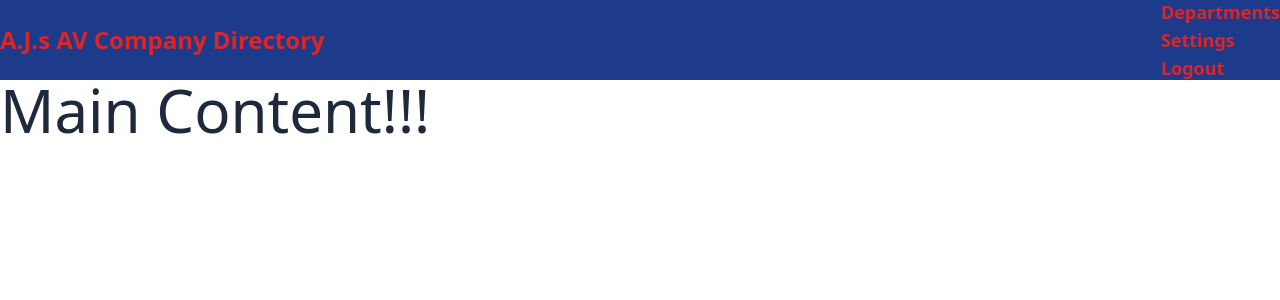
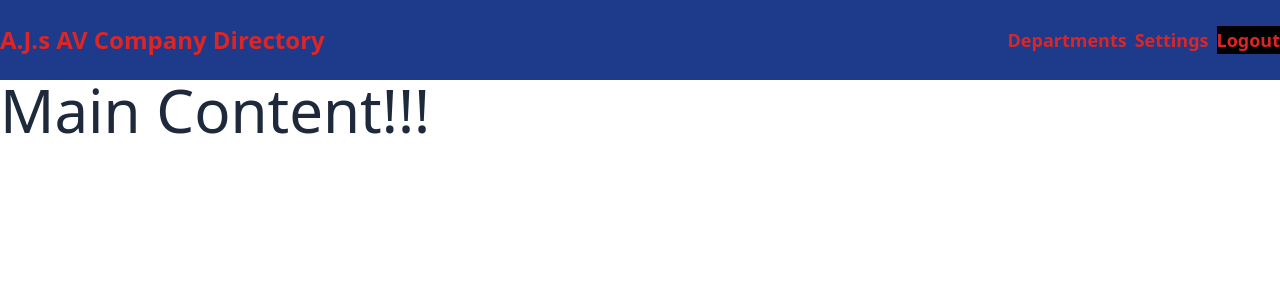
Before and after one commit to preemo956/vue-company-directory, a Vue app: page / in a window 1280 px wide. Shown: the top 300 px of the page. Built offline with nearby package versions, Linux system fonts and the light colour scheme; the HTML template or start-up script is replaced by a standard one.

Commit message:
added navigation layout

```diff
--- a/src/components/NavMenu.vue
+++ b/src/components/NavMenu.vue
@@ -12,7 +12,7 @@ const brand = ref ('A.J.s AV Company Directory')
       <div class="menu">
           <a href="#" class="menu-item"> Departments </a>
           <a href="#" class="menu-item"> Settings </a>
-          <a href="#" class="menu-item"> Logout </a>
+          <a href="#" class="menu-login"> Logout </a>
       </div>
     </div>
 
@@ -35,8 +35,12 @@ nav {
     }
   }
   .menu{
+    @apply flex gap-2;
     &-item{
-    @apply hover:bg-slate-200 flex gap-1 text-lg font-bold text-red-600 rounded-md;
+    @apply hover:bg-slate-200 hover:text-black flex gap-1 text-lg font-bold text-red-600 rounded-md;
+    }
+    &-login{
+      @apply hover:bg-slate-200 hover:text-black flex gap-1 text-lg font-bold text-red-600 bg-black;
     }
   }
 }
```
